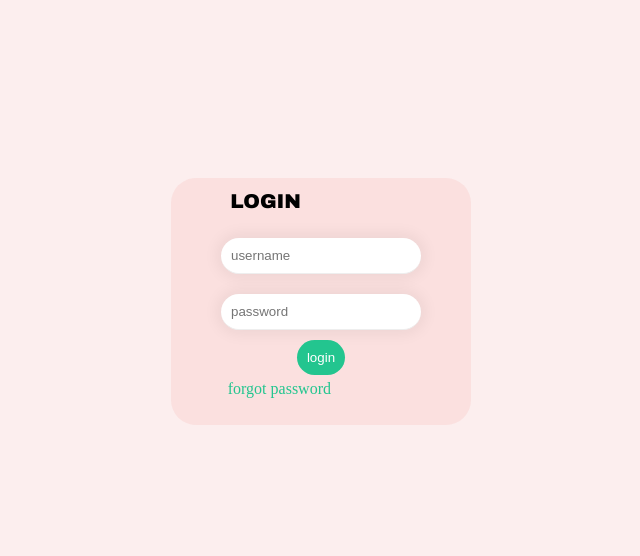
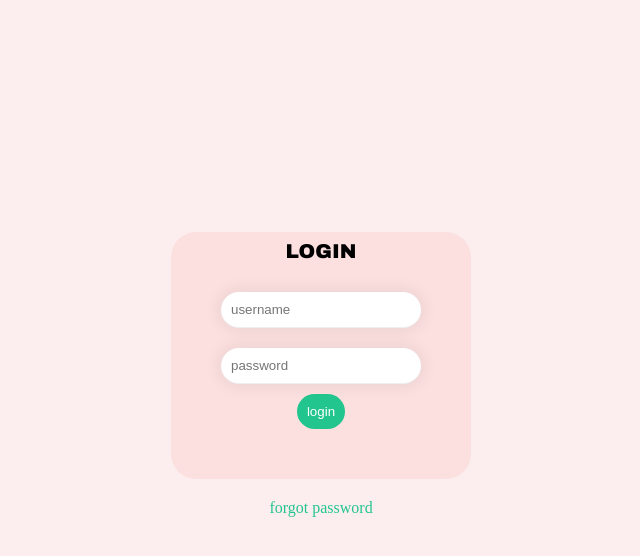
Before and after one commit to ajay-mkumar/pdfuploader, a Django app: page /login in a window 1280 px wide. Shown: the top 556 px of the page, without its empty margins (319-959 px from the left). Run offline with Django 3.2, Linux system fonts and the light colour scheme.

Commit message:
css changes

```diff
--- a/static/css/design.css
+++ b/static/css/design.css
@@ -2,9 +2,7 @@
     box-sizing:border-box;
 }
 body{
-    /*background-image: url("https://www.planitec.setec.fr/wp-content/uploads/2020/09/E-learning-pour-un-industriel-du-spatial-shutterstock_1139995139.jpg");
-    background-repeat: no-repeat;
-    background-size: cover;*/
+
     background-color: rgba(247, 202, 201,0.3)
 
 }
@@ -30,9 +28,9 @@ body{
 
 }
 .user{
-    position: absolute;
+    position: relative;
     top: 200px;
-    right: 600px;
+
 }
 .message p{
     font-family: 'Times New Roman', serif;
@@ -113,7 +111,7 @@ form{
 form p{
     margin-top: 50px;
 }
-form a{
+/*form a{
     margin-top: 40px;
     color:white;
     background-color: crimson;
@@ -123,7 +121,7 @@ form a{
     text-decoration: none;
     transform: scale(10);
     transition: all 0.3s ease-in-out 0.2s;
-}
+}*/
 form a:hover{
     color: black;
     transform: scale(10);
@@ -180,21 +178,20 @@ th td{
 input[type=button]:focus{
     outline: none;
 }
-.background p{
+.top p{
     font-family: "Arial Black", Gadget, sans-serif;
     text-transform: uppercase;
-    position: absolute;
-    top: 170px;
-    right: 660px;
+    position: relative;
+    top:  220px;
     font-size: 20px;
 }
-.reset{
+.reset a{
     text-decoration: none;
     color:rgb(35, 197, 143);
-    position: fixed;
+    position: static;
     top: 380px;
     right: 630px;
 }
-.reset:hover{
+.reset a:hover{
     color: black;
 }
--- a/templates/login.html
+++ b/templates/login.html
@@ -1,17 +1,23 @@
 {% extends 'base.html' %}
 {% block content %}
+<div class="top">
+    <p>login</p>
+</div>
 <div class="log">
     <title>login</title>
     <div class="background">
-    	<p>login</p>
+
 <form action="login" method="POST">
     {% csrf_token %}
     <input type="text" id='aj' name="username" placeholder="username"><br>
     <input type="password" name="password" placeholder="password"><br>
     <input type="submit" value="login"><br>
 </form>
-<a  href="{% url 'password_reset' %}" class="reset">forgot password</a>
 </div>
+<div class="reset">
+<a  href="{% url 'password_reset' %}" >forgot password</a>
+</div>
+
 <div class="message">
     {% for i in messages %}
 
```
